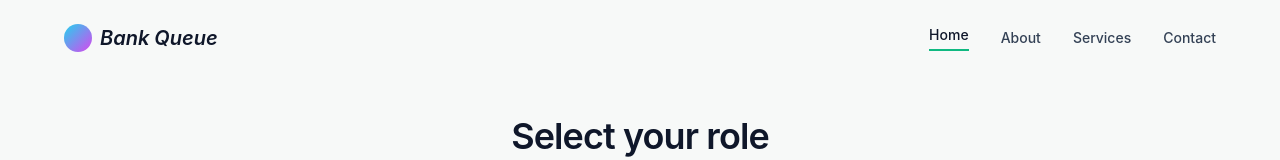
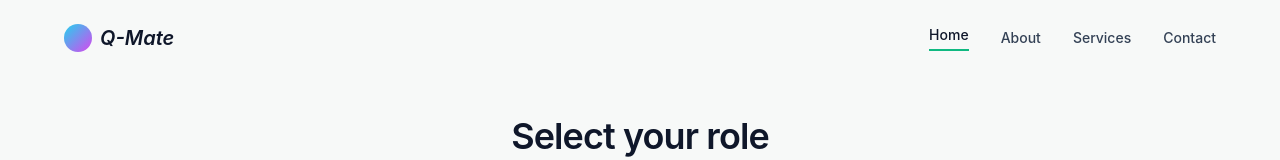
Before and after one commit to devthakuree/Bank-Queue-System-frontend, a React (Vite) app: page / in a window 1280 px wide. Shown: the top 160 px of the page. Built offline with nearby package versions, Linux system fonts and the light colour scheme.

Commit message:
Update PortalSelectionPage title from "Bank Queue" to "Q-Mate" for branding consistency.

```diff
--- a/src/pages/PortalSelectionPage.jsx
+++ b/src/pages/PortalSelectionPage.jsx
@@ -15,7 +15,7 @@ function PortalSelectionPage() {
       <header className="flex items-center justify-between">
         <div className="flex items-center gap-2">
           <div className="h-7 w-7 rounded-full bg-gradient-to-br from-cyan-400 to-fuchsia-500" />
-          <span className="text-xl font-semibold italic text-slate-900">Bank Queue</span>
+          <span className="text-xl font-semibold italic text-slate-900">Q-Mate</span>
         </div>
         <nav className="hidden items-center gap-8 text-sm font-medium text-slate-700 md:flex">
           <NavLink to="/" className={({ isActive }) => (isActive ? "border-b-2 border-emerald-500 pb-1 text-slate-900" : "")}>
```
